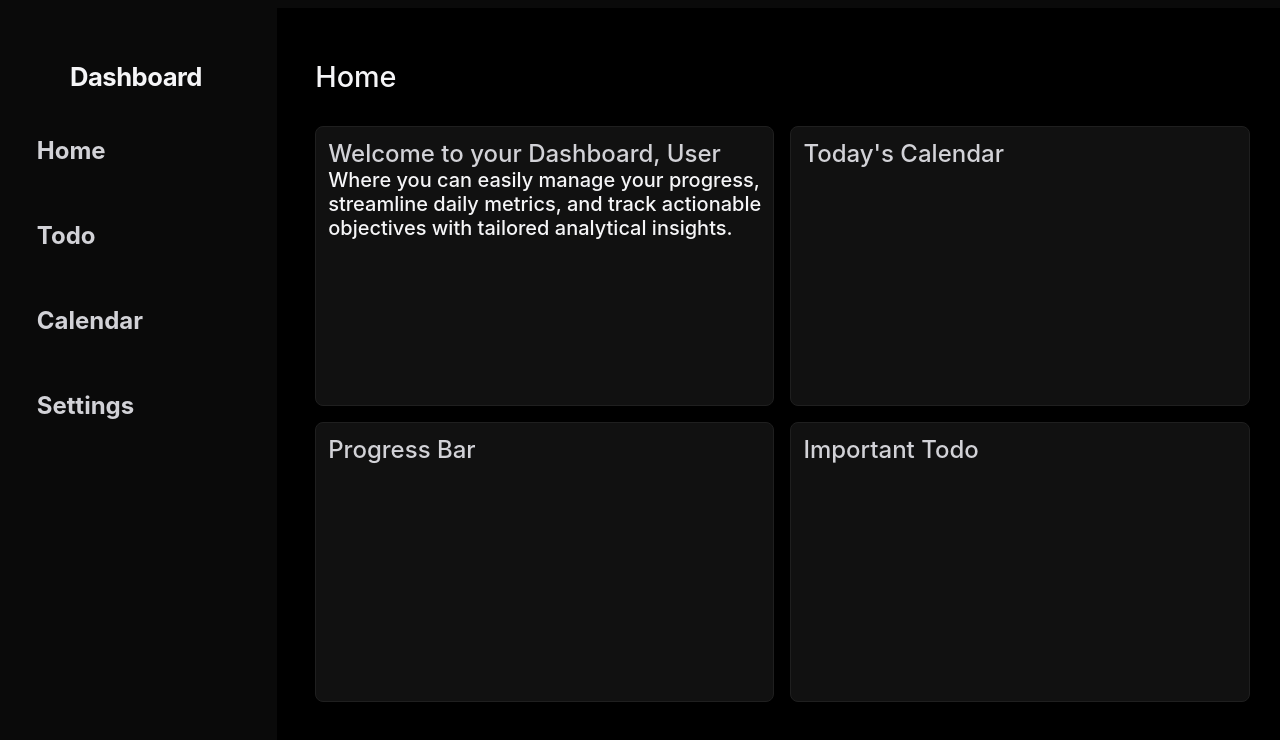
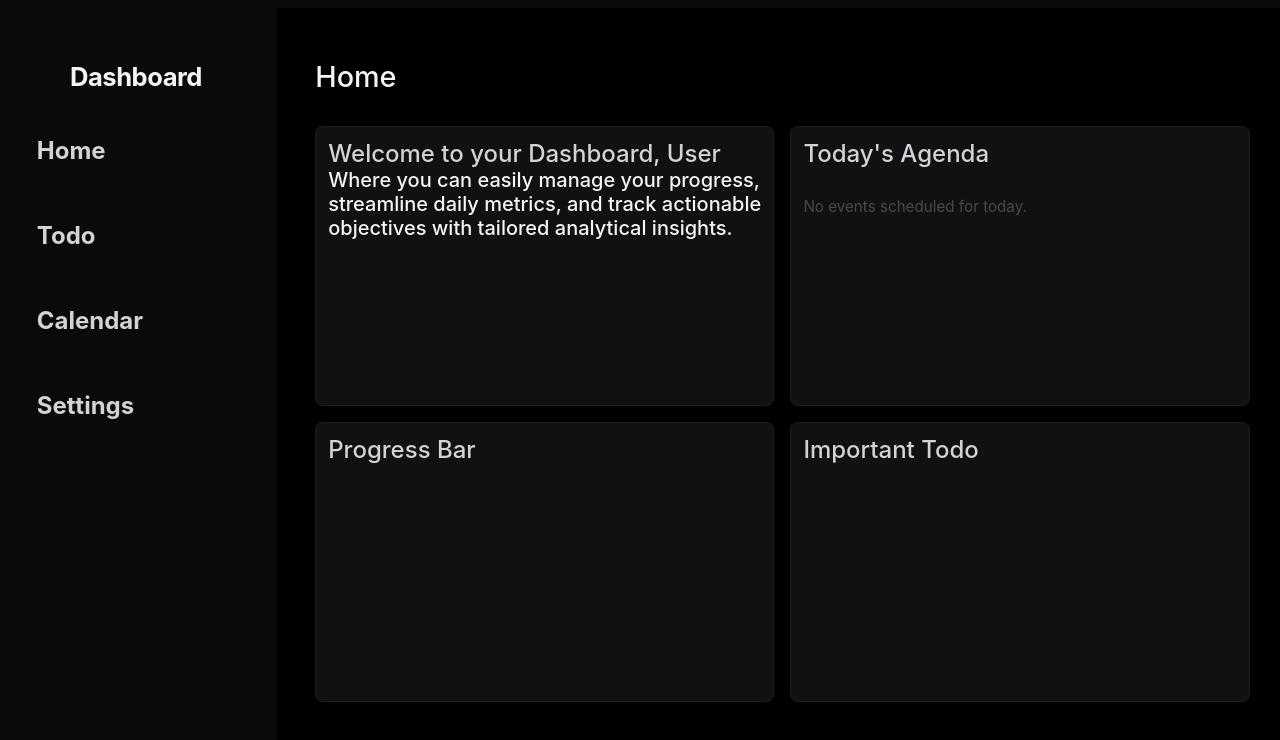
Before and after one commit to KuenVoid/Dashboard, a React (Vite) app in the folder Dashboard/: page / in a window 1280 px wide. Shown: the top 740 px of the page. Built offline with nearby package versions, Linux system fonts and the light colour scheme.

Commit message:
Added Today's Agenda

```diff
--- a/Dashboard/src/Component/Calendar.jsx
+++ b/Dashboard/src/Component/Calendar.jsx
@@ -2,7 +2,7 @@ import React, { useEffect, useState } from "react";
 import "../Style_Sheets/Calendar.css";
 import { currentMonitor } from "@tauri-apps/api/window";
 
-export default function Calendar() {
+export default function Calendar({ EventContent, setEventContent }) {
     const [CurrentDate, setCurrentDate] = useState(new Date());
     const [ViewCalendar, setViewCalendar] = useState(CurrentDate);
     const monthNames = [
@@ -12,17 +12,6 @@ export default function Calendar() {
     const [SelectedDate, setSelectedDate] = useState(CurrentDate.getTime());
     const [scrollLock, setScrollLock] = useState(false);
     let touchStartX = 0;
-
-    // Data Management
-    const [EventContent, setEventContent] = useState(() => {
-        const savedData = localStorage.getItem("EventContent");
-        return savedData ? JSON.parse(savedData) : [
-            {id: "c1", Title: "Do Something", Time: 1780194600000, EndTime: 1780200000000, Location: "HK", Category: "Not-Important"},
-            {id: "c2", Title: "Do Nothing", Time: 1780200000000, EndTime: 1780205400000, Location: "US", Category: "Somewhat-Important"},
-            {id: "c3", Title: "Zoom" , Time: 1780205400000, EndTime: 1780394400000, Location: "Online", Category: "Important"},
-            {id: "c12", Title: "Class", Time: 1780210800000, EndTime: 1780308000000, Location: "HKUST", Category: "Not-Important"}
-        ];
-    })
 
     const EventOccured = EventContent.filter(event => {
         const start = new Date(event.Time);
--- a/Dashboard/src/Component/Home.jsx
+++ b/Dashboard/src/Component/Home.jsx
@@ -1,7 +1,7 @@
 import React, { useState } from "react";
 import "../Style_Sheets/Home.css";
 
-export default function Home({ username, log_msg }) {
+export default function Home({ username, log_msg, EventContent = [] }) {
     const [menuSettings, setMenuSettings] = useState({ visible: false, x: 0, y: 0, targetCategory: null });
     const [editModal, setEditModal] = useState({ isOpen: false, targetMetric: null });
     const [editPerc, setEditPerc] = useState(0);
@@ -11,6 +11,35 @@ export default function Home({ username, log_msg }) {
     const [newPerc, setNewPerc] = useState(0);
     const [newTitle, setNewTitle] = useState('New Goal');
     const [newStatus, setNewStatus] = useState('Stable');
+
+    // Today's Calendar
+    const todayStart = new Date();
+    todayStart.setHours(0, 0, 0, 0);
+    const todayEnd = new Date();
+    todayEnd.setHours(23, 59, 59, 999);
+
+    const todaysEvents = EventContent.filter(event => {
+        return event.Time <= todayEnd.getTime() && event.EndTime >= todayStart.getTime();
+    });
+
+    const timestampconvert = (timestamp) => {
+        const temp = new Date(timestamp);
+        const hours = temp.getHours();
+        const minutes = temp.getMinutes();
+        return `${hours}:${minutes < 10 ? `0${minutes}` : minutes}`;
+    };
+
+    const isSameDay = (timestamp1, timestamp2) => {
+        const d1 = new Date(timestamp1);
+        const d2 = new Date(timestamp2);
+        return (
+            d1.getFullYear() === d2.getFullYear() &&
+            d1.getMonth() === d2.getMonth() &&
+            d1.getDate() === d2.getDate()
+        );
+    };
+
+    // Home Page Rest of the Data
 
     const [CompletedGoal, setCompletedGoal] = useState(() => {
         const num_of_goal = localStorage.getItem("Goal_Completed");
@@ -110,7 +139,26 @@ export default function Home({ username, log_msg }) {
                 {/* This is the summary block */}
                 <div className="dash-card summary-card">
                     <div className="summary-stat">
-                        <h2>Today's Calendar</h2>
+                        <h2>Today's Agenda</h2>
+                        <div className="home-agenda-feed">
+                            {todaysEvents.length > 0 ? (
+                                todaysEvents
+                                    .sort((a, b) => a.Time - b.Time)
+                                    .map((event) => (
+                                        <div key={event.id} className={`Home-upcoming-item ${event.Category}`} style={{ padding: "10px", borderRadius: "6px" }}>
+                                            <div className="Home-upcoming-title" style={{ fontWeight: "bold" }}>{event.Title}</div>
+                                            <div className="Home-upcoming-secondary-title" style={{ opacity: 0.8, fontSize: "0.9em" }}>
+                                                {isSameDay(event.Time, todayStart) ? timestampconvert(event.Time) : "00:00"}
+                                                {" - "}
+                                                {isSameDay(event.EndTime, todayStart) ? timestampconvert(event.EndTime) : "23:59"}
+                                                {", "}{event.Location}
+                                            </div>
+                                        </div>
+                                    ))
+                            ) : (
+                                <p style={{ opacity: 0.6 }}>No events scheduled for today.</p>
+                            )}
+                        </div>
                     </div>
                 </div>
                 {/* This is the goal session */}
--- a/Dashboard/src/Main_Panel.jsx
+++ b/Dashboard/src/Main_Panel.jsx
@@ -7,7 +7,7 @@ import { useSidebar } from "./hooks/sidebar";
 import "./Style_Sheets/App.css";
 
 export default function App() {
-  const {sidebarWidth, startResizing} = useSidebar();
+    const { sidebarWidth, startResizing } = useSidebar();
     const [CurrentPage, setCurrentPage] = useState("Home");
     const [theme, settheme] = useState(localStorage.getItem("app-theme") || "Space-Black");
     const [DashboardTitle, setDashboardTitle] = useState(localStorage.getItem("Title") || "Dashboard");
@@ -17,24 +17,40 @@ export default function App() {
         streamline daily metrics, and track actionable objectives with tailored analytical insights."
     );
 
+    // Calendar
+    const [EventContent, setEventContent] = useState(() => {
+        const savedData = localStorage.getItem("EventContent");
+        return savedData ? JSON.parse(savedData) : [
+            { id: "c1", Title: "Do Something", Time: 1780099200000, EndTime: 1780113600000, Location: "HK", Category: "Not-Important" },
+            { id: "c2", Title: "Do Nothing", Time: 1780099200000, EndTime: 1780128000000, Location: "US", Category: "Somewhat-Important" },
+            { id: "c3", Title: "Zoom", Time: 1780113600000, EndTime: 1780214400000, Location: "Online", Category: "Important" },
+            { id: "c12", Title: "Class", Time: 1780113600000, EndTime: 1780300800000, Location: "HKUST", Category: "Not-Important" }
+        ];
+    });
+
     useEffect(() => {
         document.documentElement.setAttribute("data-theme", theme);
         localStorage.setItem("app-theme", theme);
         localStorage.setItem("Title", DashboardTitle);
-  }, [theme]);
+        // localStorage.setItem("EventContent", JSON.stringify(EventContent));
+    }, [theme, EventContent]);
 
     return (
         <div className="app-container">
-      <Menu width={sidebarWidth} setCurrentPage={setCurrentPage} DashboardTitle={DashboardTitle}/>
+            <Menu width={sidebarWidth} setCurrentPage={setCurrentPage} DashboardTitle={DashboardTitle} />
             <div className="resizer-handle" onMouseDown={startResizing} />
             <div className="main-content">
-        {CurrentPage === "Home" && <Home username={username} log_msg={log_msg}/>}
-        {/* {CurrentPage === "Todo" && <Todo />} */ }
-        {CurrentPage === "Calendar" && <Calendar />}
+                {CurrentPage === "Home" && (
+                    <Home username={username} log_msg={log_msg} EventContent={EventContent} />
+                )}
+                {/* {CurrentPage === "Todo" && <Todo />} */}
+                {CurrentPage === "Calendar" && (
+                    <Calendar EventContent={EventContent} setEventContent={setEventContent} />
+                )}
                 {CurrentPage === "Settings" && <Settings currentTheme={theme} setcurrentTheme={settheme}
                     sidebarwidth={Math.round(sidebarWidth * 10) / 10} dashboardTitle={DashboardTitle}
                     setDashboardTitle={setDashboardTitle} username={username} setusername={setusername}
-        log_msg={log_msg} setlog_msg={setlog_msg}/>}
+                    log_msg={log_msg} setlog_msg={setlog_msg} />}
             </div>
         </div>
     );
--- a/Dashboard/src/Style_Sheets/Home.css
+++ b/Dashboard/src/Style_Sheets/Home.css
@@ -395,3 +395,23 @@ input[type="range"] {
     color: #64b5f6;
     background: rgba(100, 181, 246, 0.1);
 }
+
+.summary-stat {
+    display: flex;
+    flex-direction: column;
+    height: 100%;
+    min-height: 0; /* Prevents container from stretching past parent boundaries */
+}
+
+
+/* Calendar CSS */
+.home-agenda-feed {
+    margin-top: 1.5vh;
+    display: flex;             /* FIXED: Removed quotes */
+    flex-direction: column;     /* FIXED: Removed quotes */
+    gap: 1vh;
+    overflow-y: auto;           /* Triggers the scrollbar */
+    flex-grow: 1;               /* Forces feed to consume the remaining card area */
+    min-height: 0;              /* CRITICAL: Allows flex items to shrink below content size */
+    padding-right: 4px;         /* Prevents your custom scrollbar from clipping text */
+}
```
Lines whose indentation alone changed are shown as unchanged.
